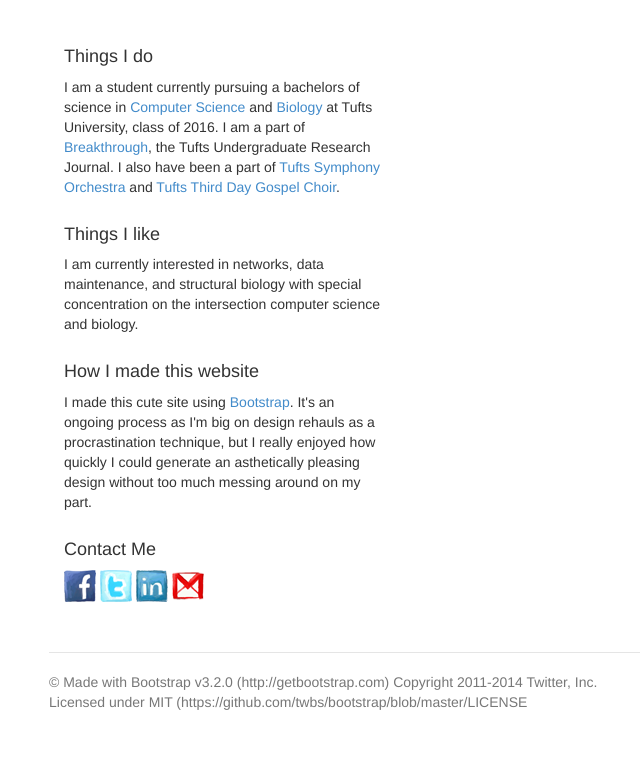
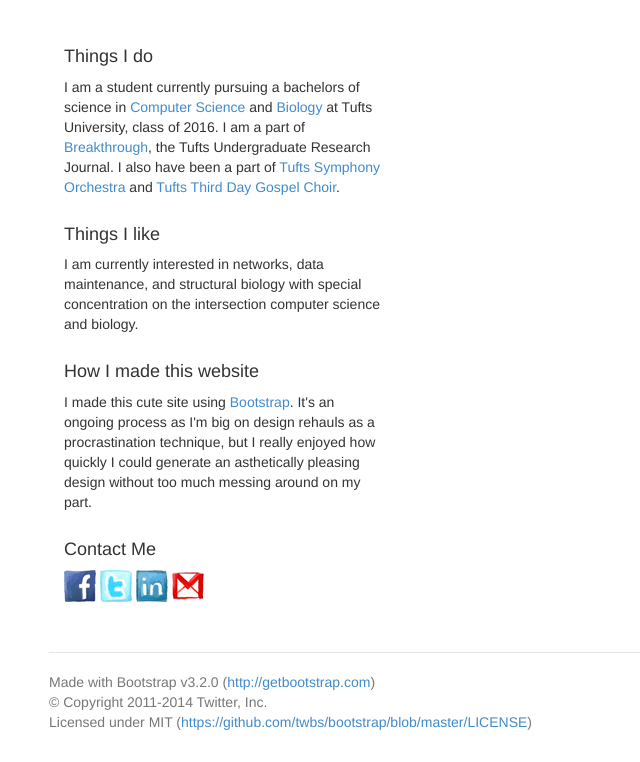
Before and after one commit to jhammelman/jhammelman.github.io, a plain HTML site: page index.html in a window 1280 px wide. Shown: the part 391-1153 px from the top of the page, without its empty margins (241-881 px from the left). Drawn offline with Linux system fonts and the light colour scheme.

Commit message:
fix hyperlinks

```diff
--- a/index.html
+++ b/index.html
@@ -53,8 +53,9 @@
       </div>
 
       <div class="footer">
-        <p>&copy; Made with Bootstrap v3.2.0 (http://getbootstrap.com) Copyright 2011-2014 Twitter, Inc.
-                  <br> Licensed under MIT (https://github.com/twbs/bootstrap/blob/master/LICENSE </p>
+        <p>Made with Bootstrap v3.2.0 (<a href = "http://getbootstrap.com">http://getbootstrap.com</a>)
+                  <br>&copy; Copyright 2011-2014 Twitter, Inc.
+                  <br> Licensed under MIT (<a href = "https://github.com/twbs/bootstrap/blob/master/LICENSE">https://github.com/twbs/bootstrap/blob/master/LICENSE</a>) </p>
       </div>
 
     </div> <!-- /container -->
```
